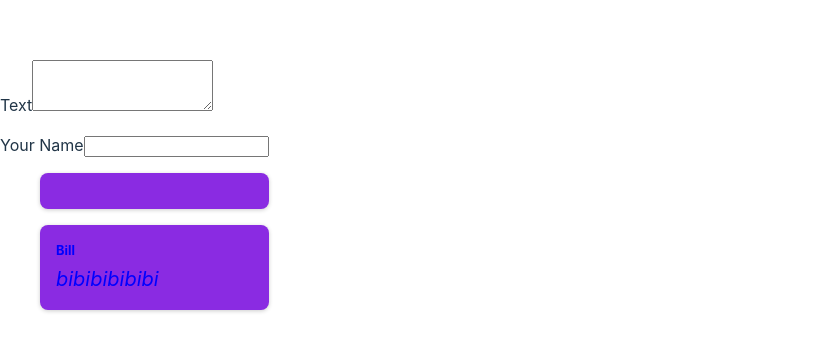
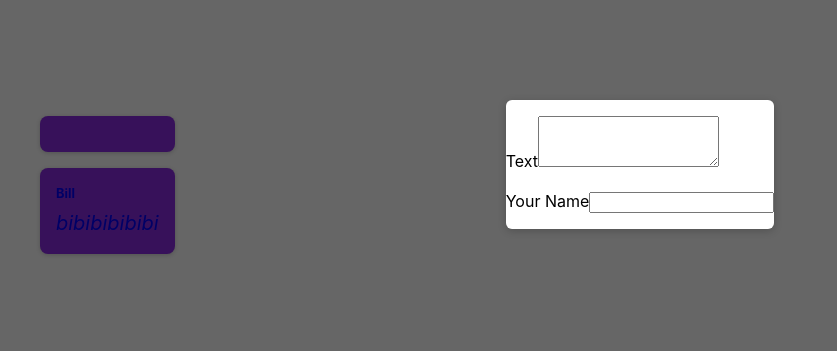
Before and after one commit to k8cchaha/react-2025-01, a React (Vite) app: page / in a window 1280 px wide. Shown: the part 215-566 px from the top of the page, without its empty margins (0-837 px from the left). Built offline with nearby package versions, Linux system fonts and the light colour scheme.

Commit message:
add props children

```diff
--- /dev/null
+++ b/src/components/Modal.jsx
@@ -0,0 +1,12 @@
+import classes from './Modal.module.css'
+
+function Modal({children}) {
+    return <>
+        <div className={classes.backdrop}/>
+        <dialog open className={classes.modal}>
+            {children}
+        </dialog>
+    </>
+}
+
+export default Modal;
--- /dev/null
+++ b/src/components/Modal.module.css
@@ -0,0 +1,18 @@
+.backdrop {
+    position: fixed;
+    top: 0;
+    left: 0;
+    width: 100%;
+    height: 100%;
+    background-color: rgba(0,0,0,0.6);
+    z-index: 1;
+}
+
+.modal {
+    border: none;
+    border-radius: 6px;
+    box-shadow: 0 2px 8px rgba(0,0,0,0.2);
+    padding: 0;
+    overflow: hidden;
+    z-index: 1;
+}
--- a/src/components/PostList.jsx
+++ b/src/components/PostList.jsx
@@ -1,5 +1,6 @@
 import Post from './Post'
 import NewPost from './NewPost';
+import Modal from './Modal';
 import classes from './PostList.module.css'
 import { useState } from 'react';
 
@@ -17,7 +18,9 @@
 
     return (
         <>
-            <NewPost onChangeBody={bodyChangeHandler} onChangeAuthor={authorChangeHandler} />
+            <Modal>
+                <NewPost onChangeBody={bodyChangeHandler} onChangeAuthor={authorChangeHandler} />
+            </Modal>
             <ul className={classes.list}>
                 <Post author={enteredAuthor} body={enteredBody}/>
                 <Post author="Bill" body="bibibibibibi"/>
```
